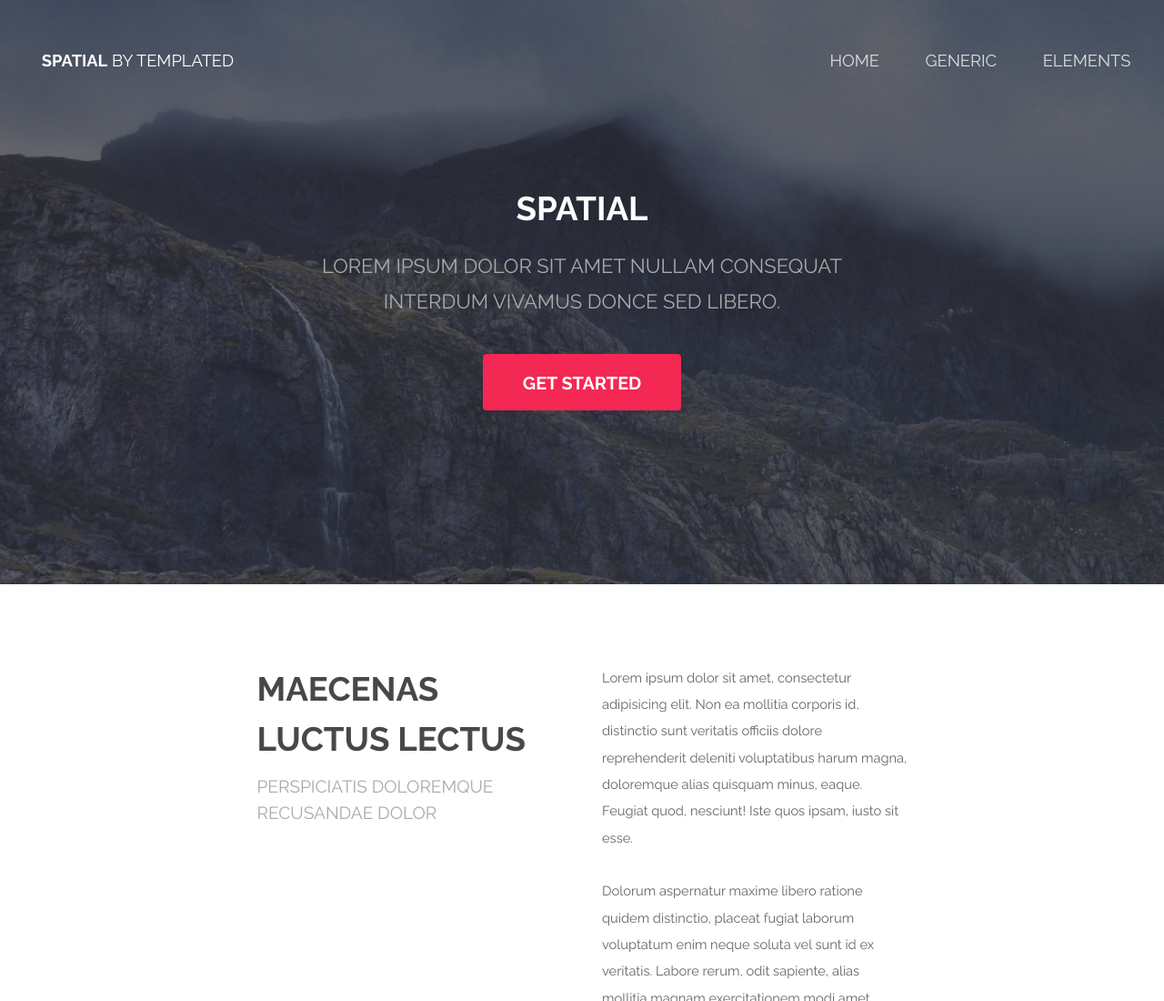
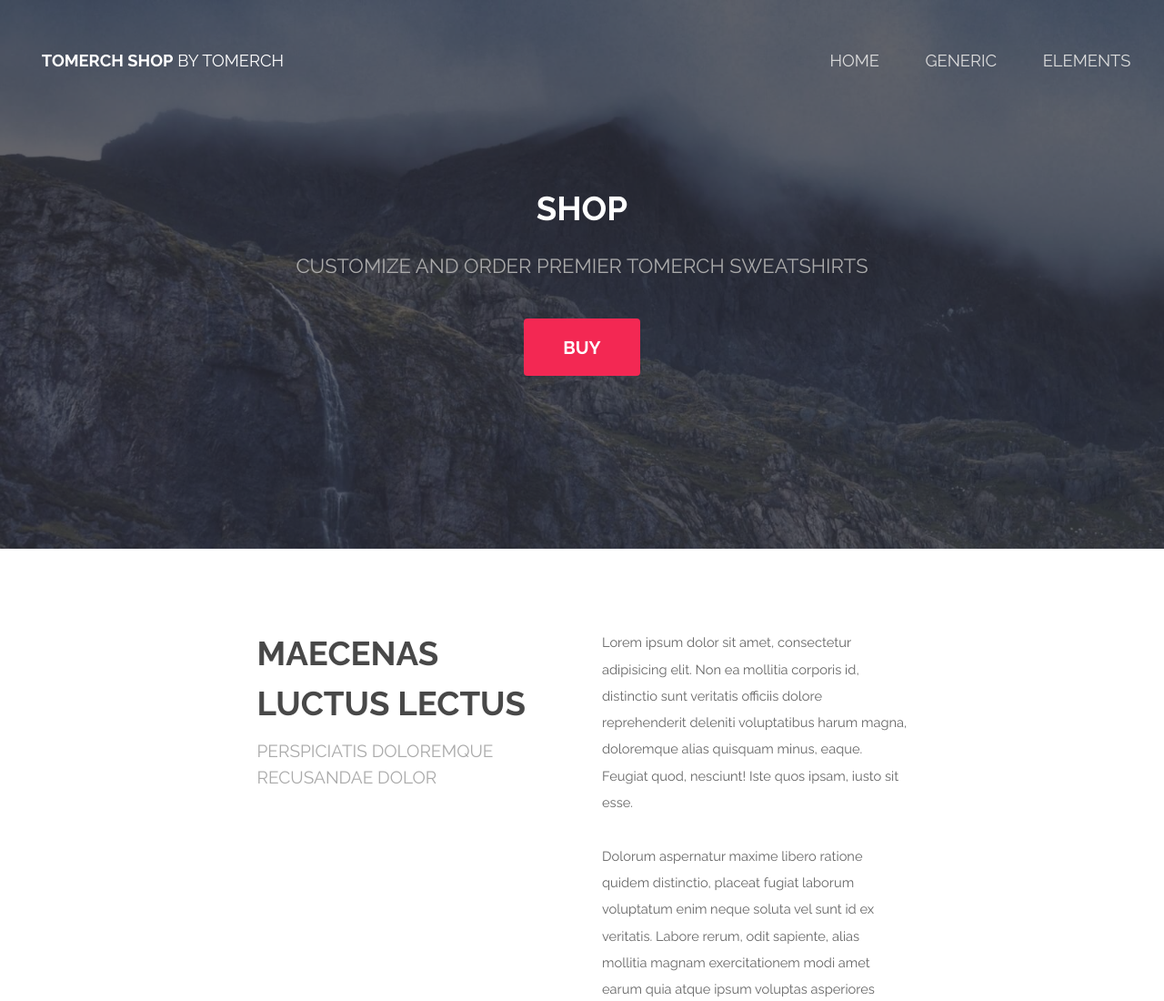
Before and after one commit to gettomerch/gettomerch.github.io, a plain HTML site: page index.html in a window 1280 px wide. Shown: the top 1100 px of the page at 91% size. Drawn offline with Linux system fonts and the light colour scheme.

Commit message:
Update index.html

```diff
--- a/index.html
+++ b/index.html
@@ -6,7 +6,7 @@
 -->
 <html>
 	<head>
-		<title>Spatial by TEMPLATED</title>
+		<title>Get Tomerch</title>
 		<meta charset="utf-8" />
 		<meta name="viewport" content="width=device-width, initial-scale=1" />
 		<link rel="stylesheet" href="assets/css/main.css" />
@@ -15,7 +15,7 @@
 
 		<!-- Header -->
 			<header id="header" class="alt">
-				<h1><strong><a href="index.html">Spatial</a></strong> by Templated</h1>
+				<h1><strong><a href="index.html">Tomerch Shop</a></strong> by Tomerch</h1>
 				<nav id="nav">
 					<ul>
 						<li><a href="index.html">Home</a></li>
@@ -29,10 +29,10 @@
 
 		<!-- Banner -->
 			<section id="banner">
-				<h2>Spatial</h2>
-				<p>Lorem ipsum dolor sit amet nullam consequat <br /> interdum vivamus donce sed libero.</p>
+				<h2>SHOP</h2>
+				<p>Customize and order premier Tomerch sweatshirts</p>
 				<ul class="actions">
-					<li><a href="#" class="button special big">Get Started</a></li>
+					<li><a href="#" class="button special big">Buy</a></li>
 				</ul>
 			</section>
 
```
